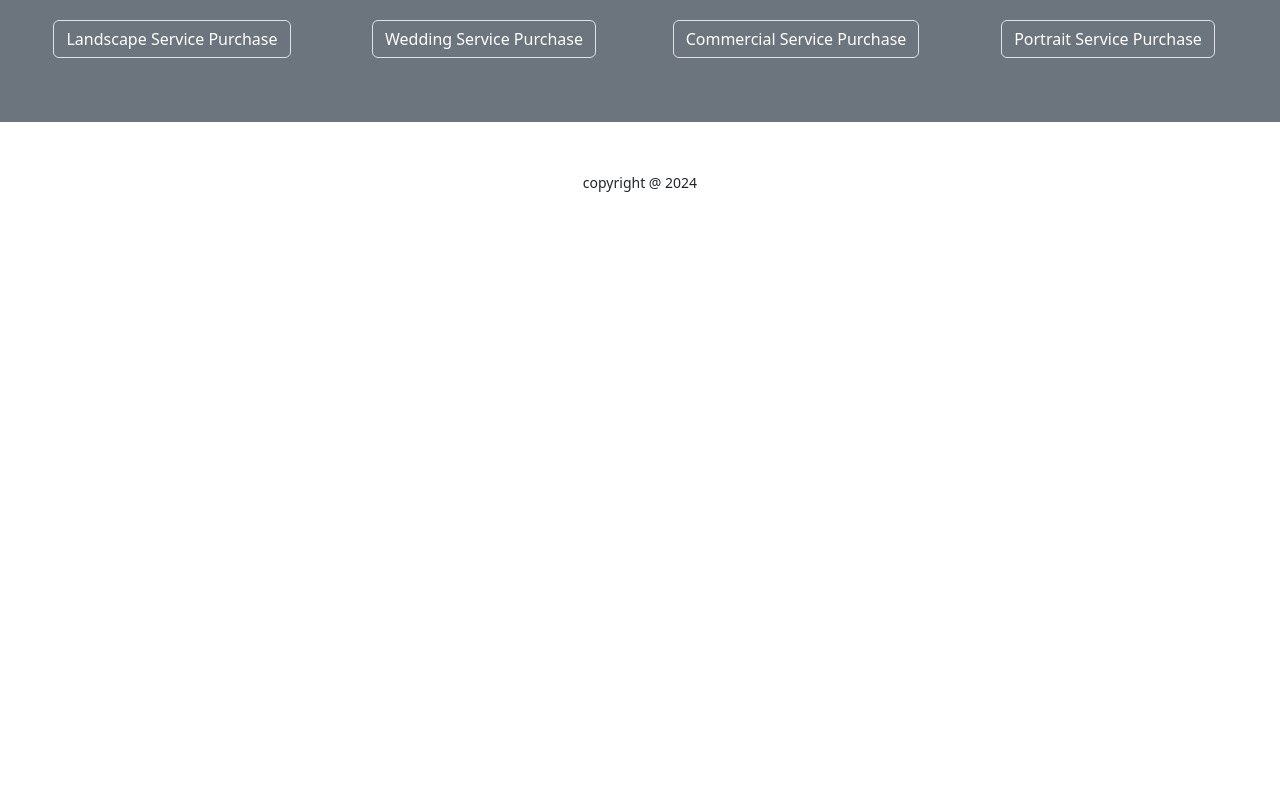
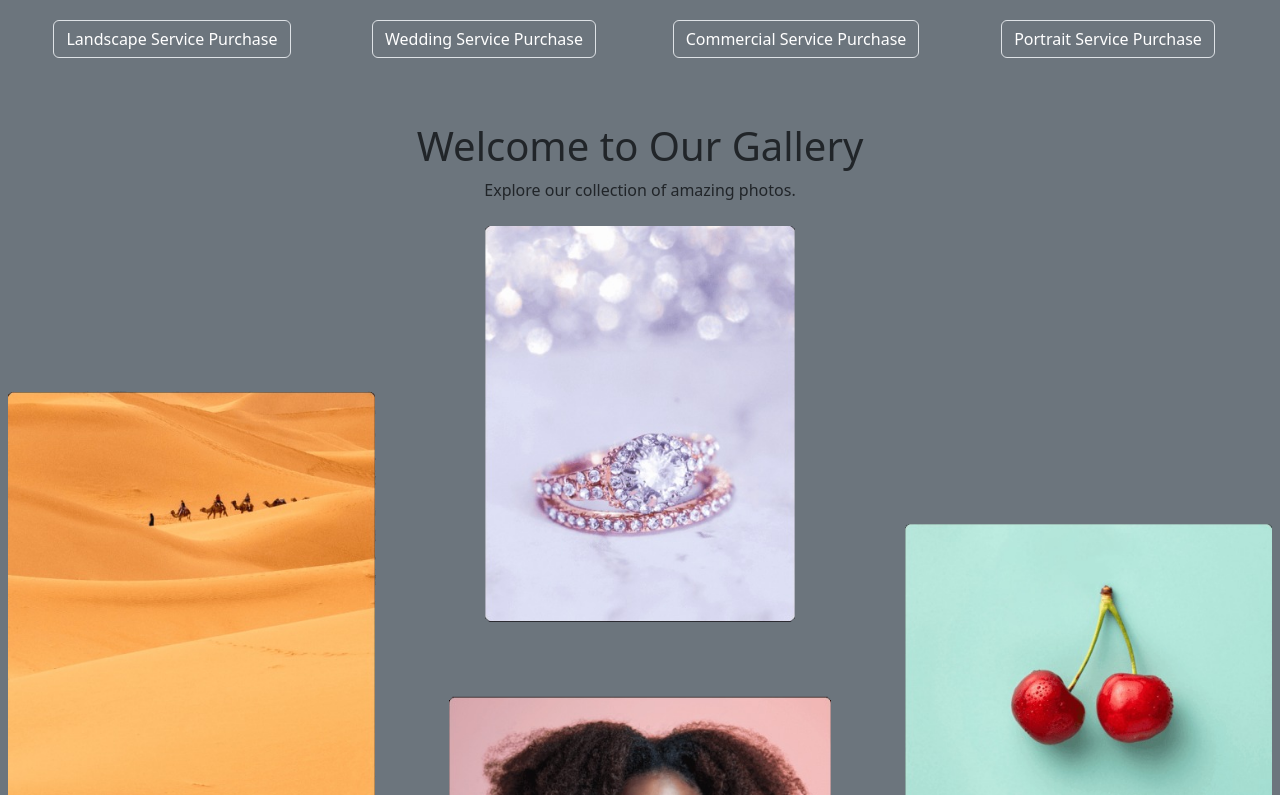
Before and after one commit to hridoy997/jared-grimes-photographer, a React (Create React App) app: page / in a window 1280 px wide. Shown: the part 1345-2140 px from the top of the page. Before the commit the page ends 1555 px from the top, so only its background shows below. Built offline with nearby package versions, Linux system fonts and the light colour scheme.

Commit message:
show gallery home page

```diff
--- a/src/Pages/Home/Home/Home.js
+++ b/src/Pages/Home/Home/Home.js
@@ -9,7 +9,7 @@ const Home = () => {
         <div className='home'>
             <Banner/>
             <Services/>
-            {/* <Gallery/> */}
+            <Gallery/>
         </div>
     );
 };
```
